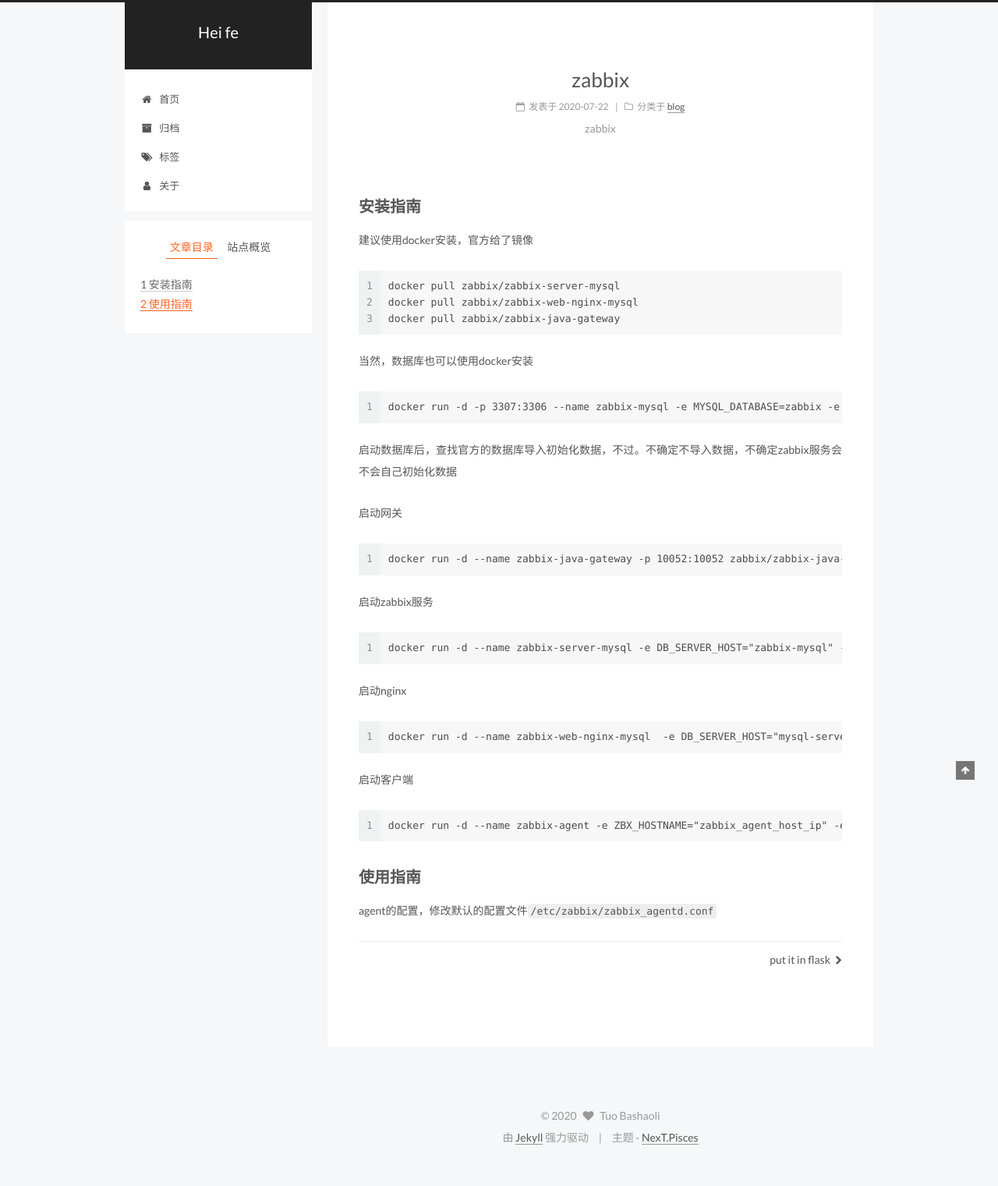
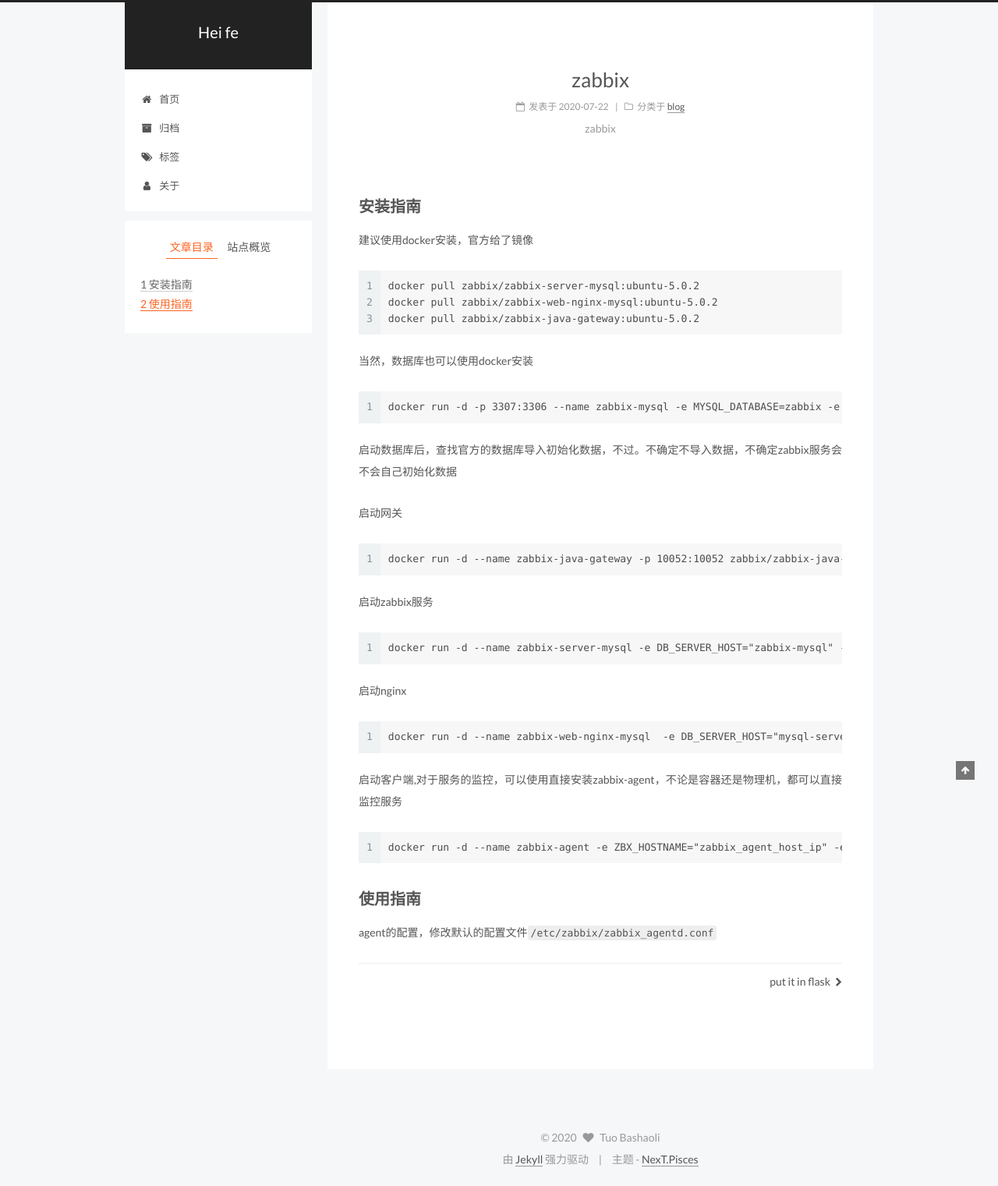
Before and after one commit to tuobashaoli/tuobashaoli.github.io, a Jekyll site: the page built from _posts/2020-07-22-zabbix.markdown, in a window 1280 px wide. Shown: the whole page at 78% size. Built offline with Jekyll 4.4.1, drawn with Linux system fonts in a browser that asks for light colours; comment, search, counter and statistics services are not loaded; before the commit the page ends 1493 px from its top, so only the background shows below that.

Commit message:
update zabbix

````diff
--- a/_posts/2020-07-22-zabbix.markdown
+++ b/_posts/2020-07-22-zabbix.markdown
@@ -13,9 +13,9 @@ title: "zabbix"
 建议使用docker安装，官方给了镜像
 
 ```
-docker pull zabbix/zabbix-server-mysql
-docker pull zabbix/zabbix-web-nginx-mysql
-docker pull zabbix/zabbix-java-gateway
+docker pull zabbix/zabbix-server-mysql:ubuntu-5.0.2
+docker pull zabbix/zabbix-web-nginx-mysql:ubuntu-5.0.2
+docker pull zabbix/zabbix-java-gateway:ubuntu-5.0.2
 ```
 
 当然，数据库也可以使用docker安装
@@ -44,7 +44,7 @@ docker run -d --name zabbix-server-mysql -e DB_SERVER_HOST="zabbix-mysql" -e MYS
 docker run -d --name zabbix-web-nginx-mysql  -e DB_SERVER_HOST="mysql-server" -e MYSQL_DATABASE="zabbix" -e MYSQL_USER="zabbix" -e MYSQL_PASSWORD="zabbix" -e MYSQL_ROOT_PASSWORD="passwd" --link zabbix-mysql:mysql --link zabbix-server-mysql:zabbix-server -p 8086:8080  zabbix/zabbix-web-nginx-mysql
 ```
 
-启动客户端
+启动客户端,对于服务的监控，可以使用直接安装zabbix-agent，不论是容器还是物理机，都可以直接监控服务
 
 ```
 docker run -d --name zabbix-agent -e ZBX_HOSTNAME="zabbix_agent_host_ip" -e ZBX_SERVER_HOST="zabbix_server_ip" -p 10050:10050 -d zabbix/zabbix-agent
````
